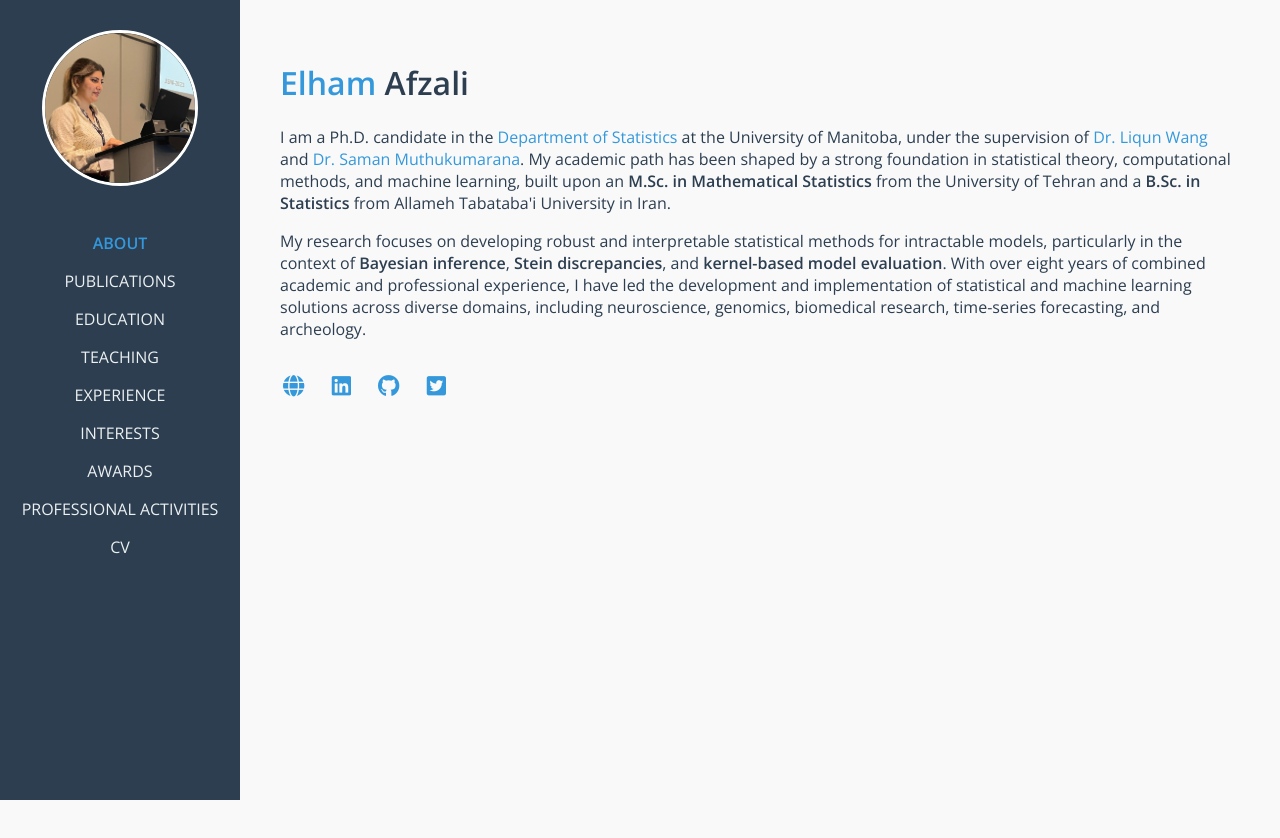
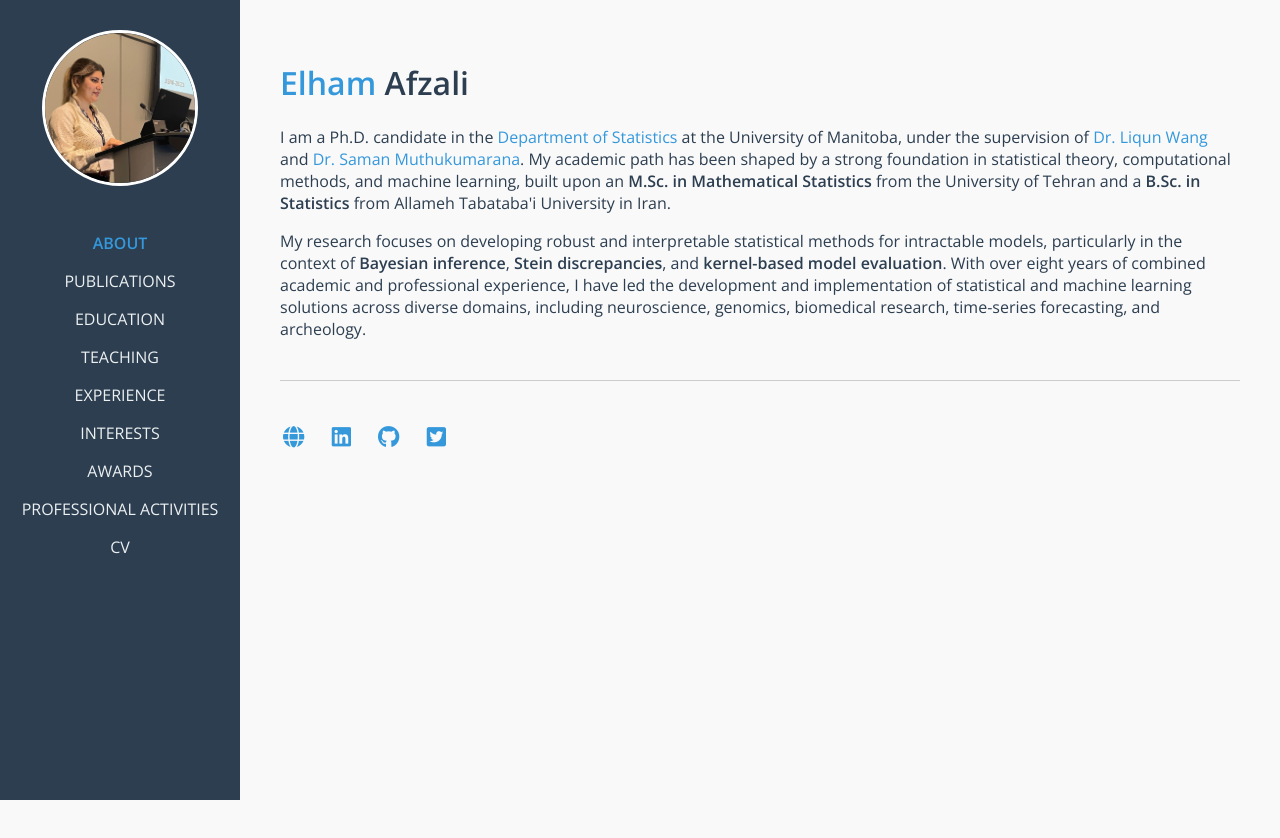
Before and after one commit to ElhamAfzali/academic-portfolio, a plain HTML site: page index.html in a window 1280 px wide. Drawn offline with nearby package versions, Linux system fonts and the light colour scheme.

Commit message:
edit index

```diff
--- a/index.html
+++ b/index.html
@@ -53,6 +53,7 @@
     With over eight years of combined academic and professional experience, I have led the development and implementation of statistical and machine learning solutions across diverse domains,
     including neuroscience, genomics, biomedical research, time-series forecasting, and archeology.
   </p>
+  <hr style="margin: 40px 0; border: none; border-top: 1px solid #ccc;" />
 
   <div class="social-links">
     <a href="https://elhamafzali.github.io/" title="Website"><i class="fas fa-fw fa-globe"></i></a>
```
Also changed, not shown: 1 other file.
